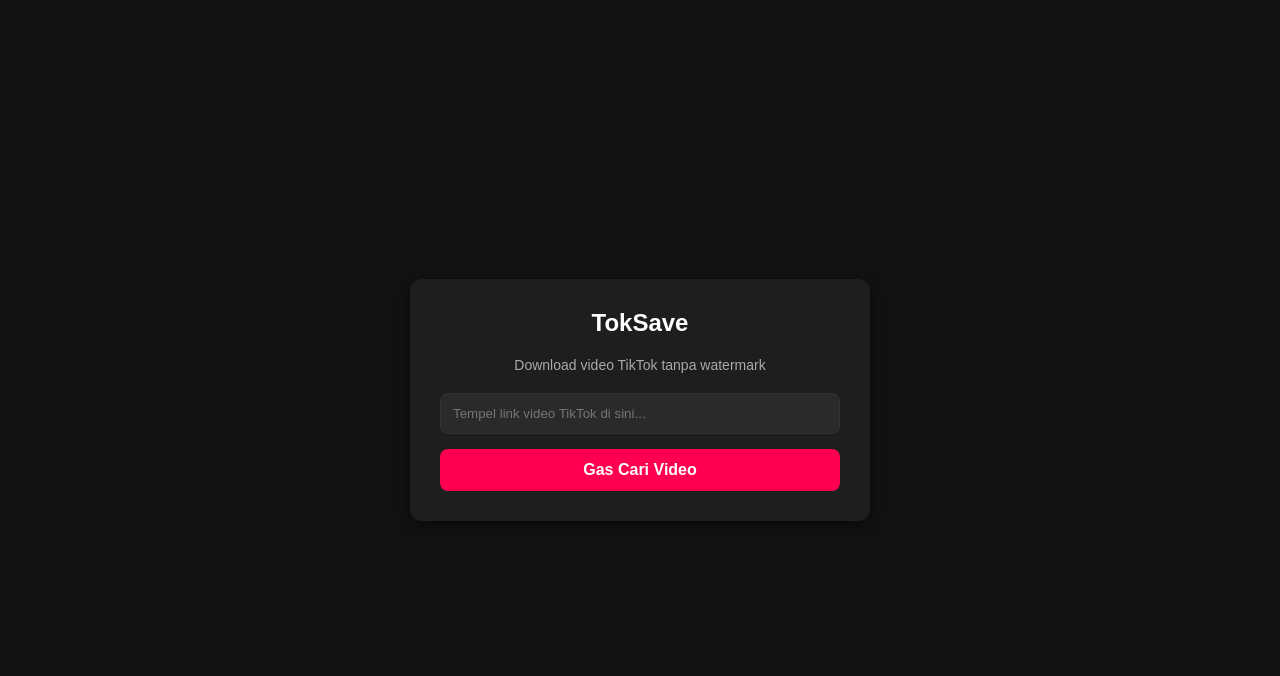
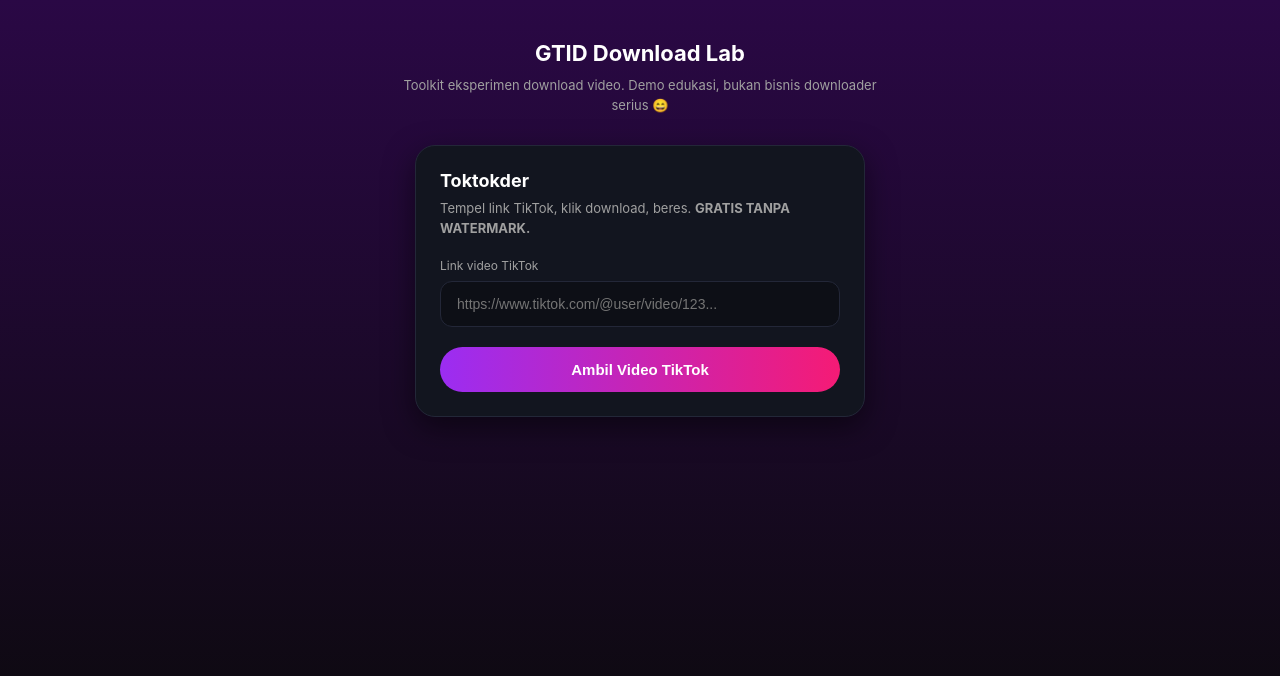
Before and after one commit to hellix20/toksave-web, a plain HTML site: page index.html in a window 1280 px wide. Drawn offline with Linux system fonts and the light colour scheme.

Commit message:
Update index.html

```diff
--- a/index.html
+++ b/index.html
@@ -3,103 +3,171 @@
 <head>
     <meta charset="UTF-8">
     <meta name="viewport" content="width=device-width, initial-scale=1.0">
-    <title>TokSave - TikTok Downloader</title>
+    <title>Modern TikTok Downloader</title>
     <style>
+        /* Pengaturan Dasar */
         body {
-            font-family: Arial, sans-serif;
-            background-color: #121212;
+            font-family: -apple-system, BlinkMacSystemFont, "Segoe UI", Roboto, Helvetica, Arial, sans-serif;
+            background: linear-gradient(180deg, #2a0845 0%, #0a0a0a 100%);
             color: #ffffff;
-            display: flex;
-            justify-content: center;
-            align-items: center;
-            min-height: 100vh;
             margin: 0;
             padding: 20px;
+            min-height: 100vh;
+            display: flex;
+            flex-direction: column;
+            align-items: center;
             box-sizing: border-box;
         }
-        .container {
-            background-color: #1e1e1e;
-            padding: 30px;
-            border-radius: 12px;
+
+        /* Area Judul Atas */
+        .header-text {
             text-align: center;
-            box-shadow: 0 4px 15px rgba(0,0,0,0.5);
-            max-width: 400px;
+            margin-top: 20px;
+            margin-bottom: 30px;
+            max-width: 500px;
+        }
+        .header-text h1 {
+            font-size: 22px;
+            margin: 0 0 10px 0;
+            font-weight: 700;
+        }
+        .header-text p {
+            font-size: 13px;
+            color: #a0a0a0;
+            margin: 0;
+            line-height: 1.5;
+        }
+
+        /* Kartu Downloader (Card) */
+        .card {
+            background-color: #12151f; /* Warna biru gelap / abu-abu gelap */
+            border-radius: 20px;
+            padding: 24px;
             width: 100%;
+            max-width: 450px;
+            box-shadow: 0 10px 30px rgba(0, 0, 0, 0.5);
+            box-sizing: border-box;
+            border: 1px solid #232738;
         }
-        h2 { margin-top: 0; color: #fff; }
-        p { color: #aaa; margin-bottom: 20px; font-size: 14px; }
+
+        .card h2 {
+            font-size: 18px;
+            margin: 0 0 8px 0;
+        }
+
+        .card p.desc {
+            font-size: 13px;
+            color: #a0a0a0;
+            margin: 0 0 20px 0;
+            line-height: 1.5;
+        }
+
+        .card label {
+            display: block;
+            font-size: 12px;
+            color: #a0a0a0;
+            margin-bottom: 8px;
+        }
+
+        /* Kolom Input */
         input {
             width: 100%;
-            padding: 12px;
-            margin-bottom: 15px;
-            border: 1px solid #333;
-            border-radius: 8px;
-            background-color: #2a2a2a;
+            padding: 14px 16px;
+            margin-bottom: 20px;
+            background-color: #0d0f16;
+            border: 1px solid #232738;
+            border-radius: 12px;
             color: white;
+            font-size: 14px;
             outline: none;
             box-sizing: border-box;
+            transition: 0.3s;
         }
+        input:focus {
+            border-color: #b048ff;
+        }
+
+        /* Tombol Gradasi Modern */
         button {
-            background-color: #ff0050;
+            width: 100%;
+            padding: 14px;
+            background: linear-gradient(90deg, #9b2df2, #f51b75);
             color: white;
             border: none;
-            padding: 12px 24px;
-            border-radius: 8px;
+            border-radius: 50px; /* Bikin tombol lonjong */
+            font-weight: bold;
+            font-size: 15px;
             cursor: pointer;
-            font-weight: bold;
-            font-size: 16px;
-            width: 100%;
-            transition: 0.3s;
+            transition: opacity 0.3s;
         }
-        button:hover { background-color: #cc0040; }
-        button:disabled { background-color: #555; cursor: not-allowed; }
+        button:hover {
+            opacity: 0.9;
+        }
+        button:disabled {
+            background: #444;
+            cursor: not-allowed;
+            opacity: 0.7;
+        }
 
-        /* Area Hasil Video */
+        /* Area Hasil */
         #result {
             margin-top: 25px;
-            display: none; /* Disembunyikan sebelum ada hasil */
-            background-color: #2a2a2a;
+            display: none;
+            background-color: #1a1e2b;
             padding: 15px;
-            border-radius: 8px;
+            border-radius: 16px;
+            text-align: center;
         }
         #thumb {
             width: 100%;
-            border-radius: 8px;
-            margin-bottom: 10px;
+            border-radius: 12px;
+            margin-bottom: 15px;
         }
         #title {
-            font-size: 14px;
+            font-size: 13px;
+            color: #d1d1d1;
             margin-bottom: 15px;
-            color: #ddd;
             word-wrap: break-word;
         }
         .btn-download {
             display: block;
-            background-color: #00f2fe;
-            color: #000;
-            padding: 12px;
-            border-radius: 8px;
+            background: #ffffff;
+            color: #000000;
+            padding: 14px;
+            border-radius: 50px;
             text-decoration: none;
             font-weight: bold;
+            font-size: 14px;
             transition: 0.3s;
         }
-        .btn-download:hover { background-color: #00c6d2; }
+        .btn-download:hover {
+            background: #e0e0e0;
+        }
     </style>
 </head>
 <body>
 
-    <div class="container">
-        <h2>TokSave</h2>
-        <p>Download video TikTok tanpa watermark</p>
+    <!-- Area Teks Header -->
+    <div class="header-text">
+        <h1>GTID Download Lab</h1>
+        <p>Toolkit eksperimen download video. Demo edukasi, bukan bisnis downloader serius 😄</p>
+    </div>
 
-        <input type="text" id="linkInput" placeholder="Tempel link video TikTok di sini...">
+    <!-- Area Kartu Aplikasi -->
+    <div class="card">
+        <h2>Toktokder</h2>
+        <p class="desc">Tempel link TikTok, klik download, beres. <strong>GRATIS TANPA WATERMARK.</strong></p>
 
-        <button id="searchBtn" onclick="downloadVideo()">Gas Cari Video</button>
+        <label>Link video TikTok</label>
+        <input type="text" id="linkInput" placeholder="https://www.tiktok.com/@user/video/123...">
 
+        <button id="searchBtn" onclick="downloadVideo()">Ambil Video TikTok</button>
+
+        <!-- Area Hasil -->
         <div id="result">
             <img id="thumb" src="" alt="Thumbnail Video">
             <p id="title">Judul Video</p>
-            <a id="downloadBtn" href="" target="_blank" class="btn-download">⬇️ Download Tanpa Watermark</a>
+            <a id="downloadBtn" href="" target="_blank" class="btn-download">Download Video Tanpa Watermark</a>
         </div>
     </div>
 
@@ -109,37 +177,32 @@
             const resultDiv = document.getElementById('result');
             const btn = document.getElementById('searchBtn');
 
-            // Cek kalau kolom kosong
             if (!link) {
-                alert('Masukin link TikTok-nya dulu dong!');
+                alert('Silakan masukkan link video terlebih dahulu!');
                 return;
             }
 
-            // Ubah tampilan tombol saat proses nyari data
-            btn.innerText = 'Lagi nyari video... ⏳';
+            btn.innerText = 'Memproses... ⏳';
             btn.disabled = true;
             resultDiv.style.display = 'none';
 
             try {
-                // Memanggil API TikWM
                 const response = await fetch('https://www.tikwm.com/api/?url=' + link);
                 const data = await response.json();
-if (data.code === 0) {
-                    // Kalau video ketemu, ganti gambar, judul, dan link download-nya
+
+                if (data.code === 0) {
                     document.getElementById('thumb').src = data.data.cover;
                     document.getElementById('title').innerText = data.data.title;
-                    document.getElementById('downloadBtn').href = data.data.play; // Link tanpa watermark
+                    document.getElementById('downloadBtn').href = data.data.play;
 
-                    // Munculin area hasil
                     resultDiv.style.display = 'block';
                 } else {
-                    alert('Gagal nemuin video. Coba cek lagi link-nya bener atau nggak.');
+                    alert('Gagal mengambil video. Pastikan link sudah benar.');
                 }
             } catch (error) {
-                alert('Waduh, ada error nih pas nyambung ke server. Coba lagi nanti ya.');
+                alert('Terjadi kesalahan pada server. Silakan coba lagi.');
             } finally {
-                // Balikin tombol ke kondisi semula
-                btn.innerText = 'Gas Cari Video';
+                btn.innerText = 'Ambil Video TikTok';
                 btn.disabled = false;
             }
         }
```
